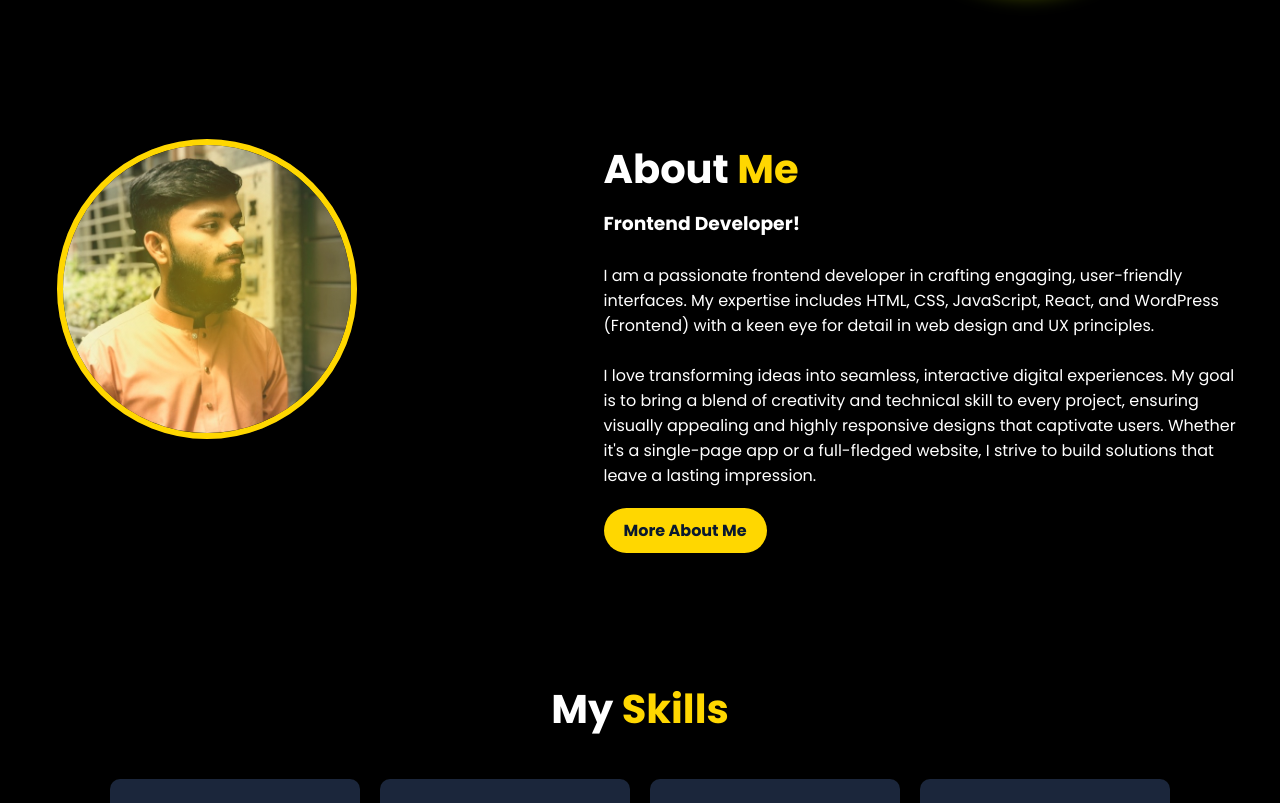
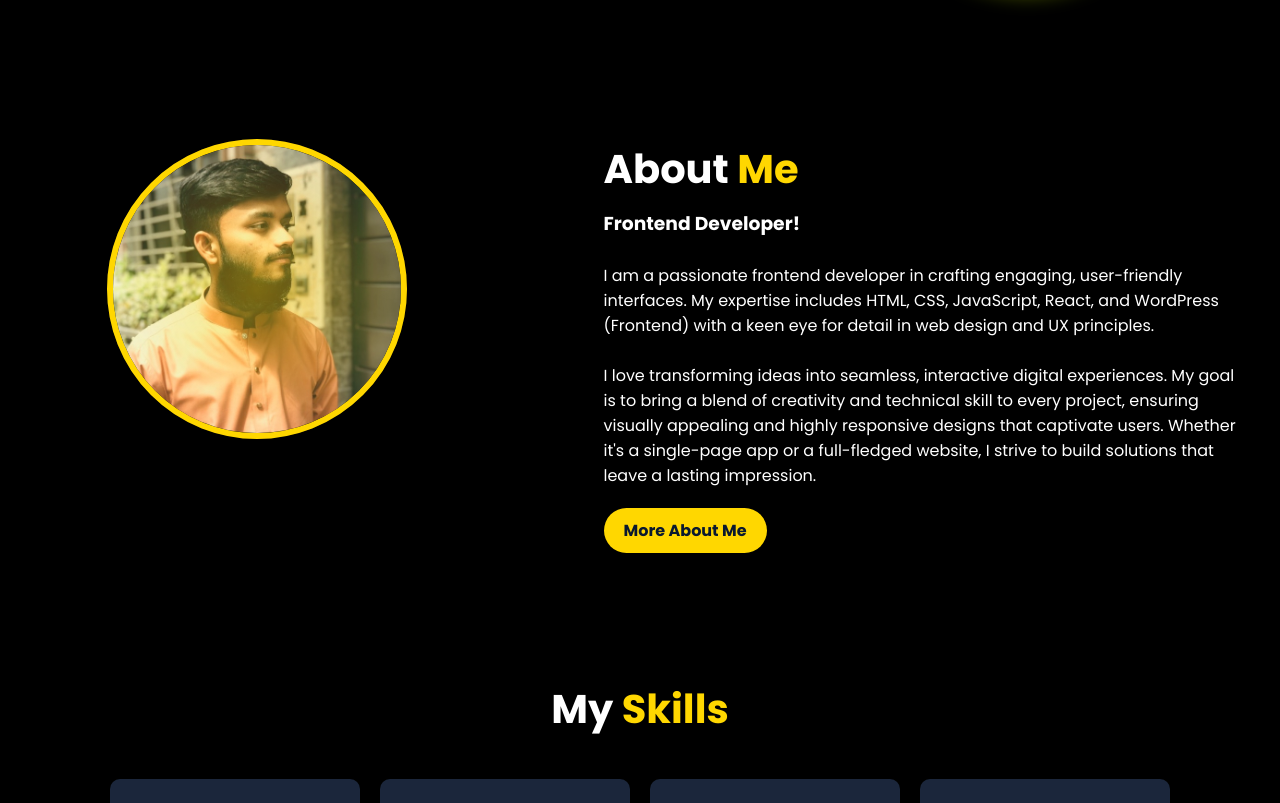
Before and after one commit to ahbabaziz5/personal-portfolio-Reactjs, a React (Create React App) app: page / in a window 1280 px wide. Shown: the part 520-1323 px from the top of the page. Built offline with nearby package versions, Linux system fonts and the light colour scheme.

Commit message:
responsive work

```diff
--- a/src/App.css
+++ b/src/App.css
@@ -849,7 +849,9 @@ nav label.cancel {
     height:60vh;
   }
 
-
+ /* .skillFather{
+  margin-top:150px
+ } */
 }
 /* Small screens (mobile devices) */
 @media (max-width: 600px) {
@@ -970,10 +972,17 @@ nav label.cancel {
   .menu .logo a{
     margin-left:15px;
   }
+  .skillFather{
+    margin-top:150px !important
+  }
 }
 
 /* Large screens (desktops and larger devices) */
 @media (min-width: 1025px) {
+  .profile-image{
+
+    padding-left:50px
+  }
   .contact-section {
     padding: 40px;
     background-color: black;
--- a/src/component/Skills.js
+++ b/src/component/Skills.js
@@ -13,7 +13,7 @@ const Skills = () => {
   }, []);
 
   return (
-    <div>
+    <div className='skillFather'>
       <section id="skills" className="skills-section">
         <h2 className="section-title" data-aos="fade-up">
           My <span className="highlight">Skills</span>
```
